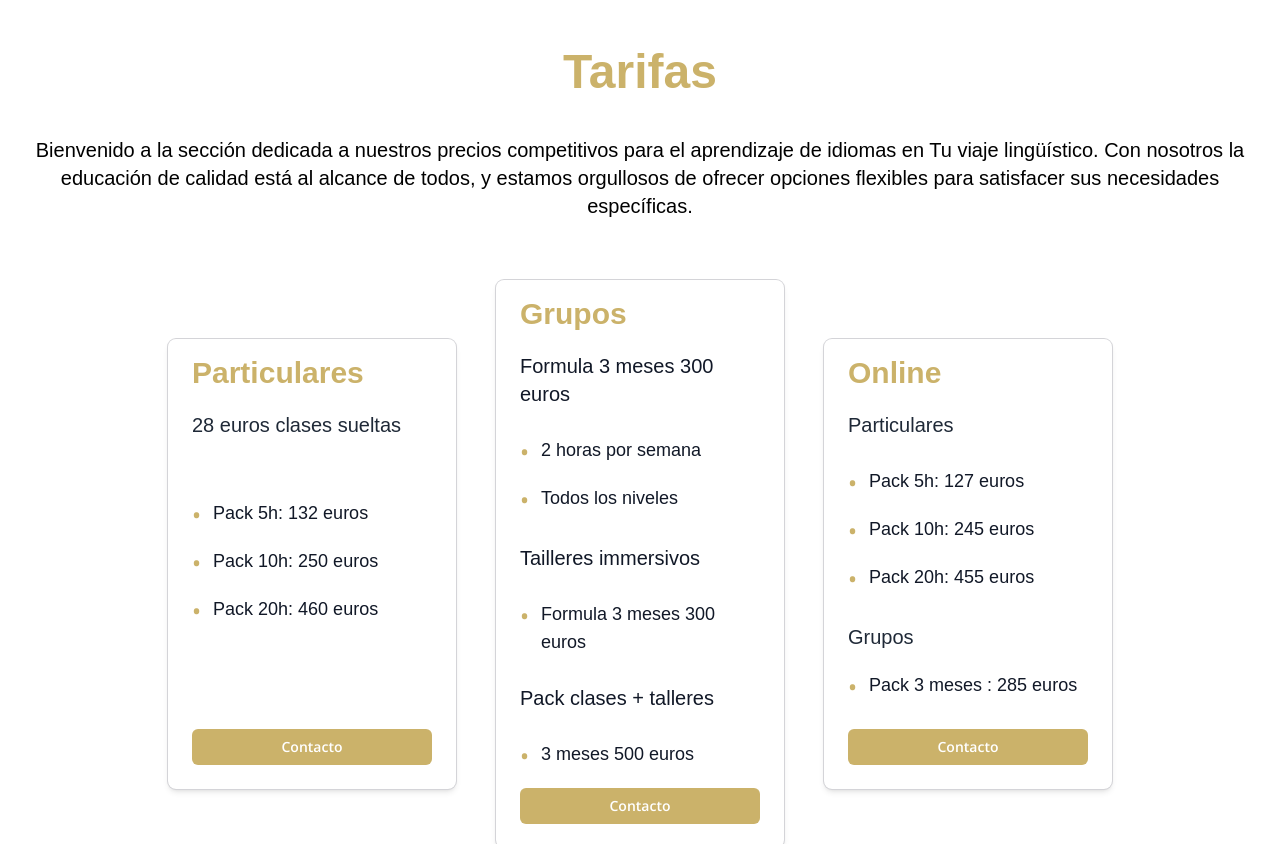
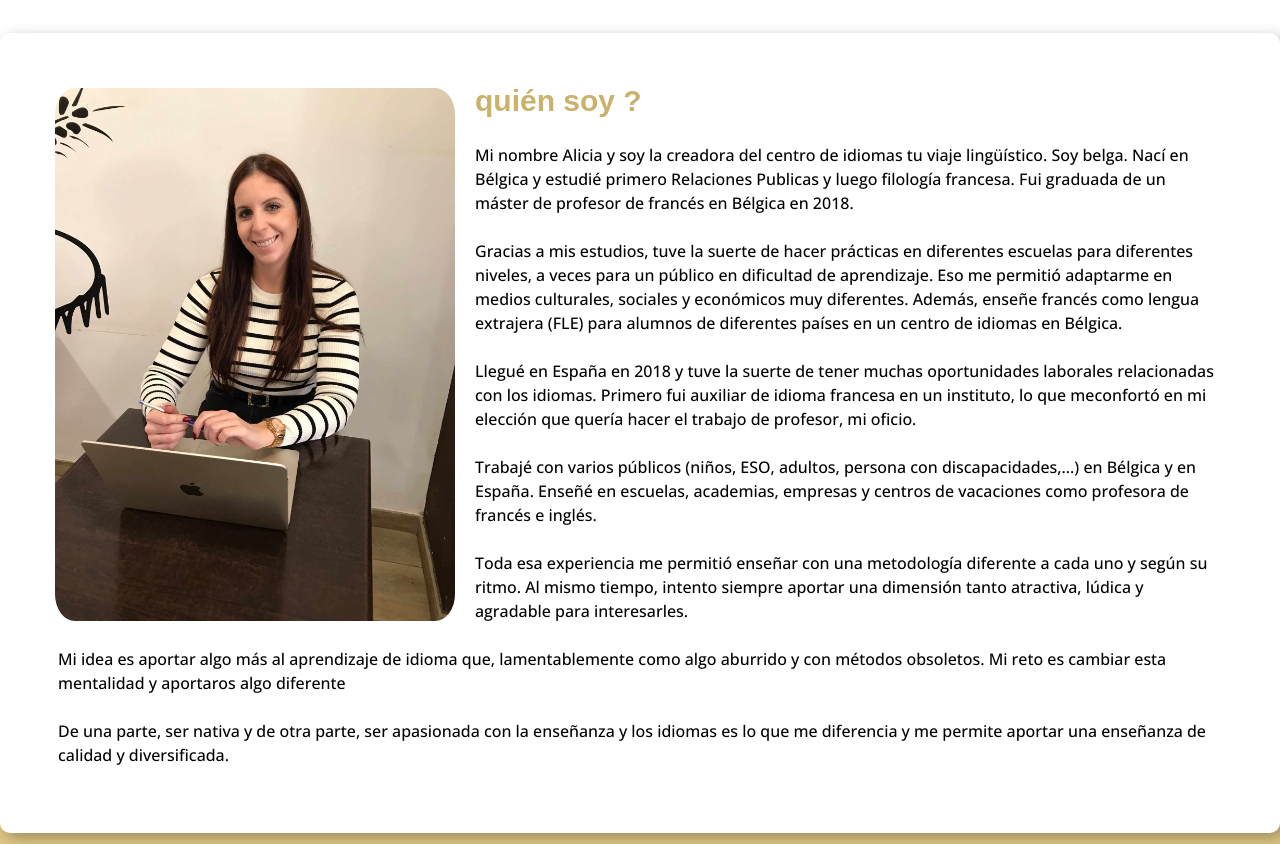
Before and after one commit to DidrichtGaetan/Tailwind, a website built with Vite: page index.html in a window 1280 px wide. Shown: the part 3940-4784 px from the top of the page. Built offline with nearby package versions, Linux system fonts and the light colour scheme; files whose address does not match are found by name; a web font is replaced by a local one.

Commit message:
section about

```diff
--- a/index.html
+++ b/index.html
@@ -227,8 +227,8 @@
               </p>
         </div>
 
-        <div class="container justify-center gap-4 px-4 pb-32 bg-white max-w- sm:max-w-full sm:grid sm:grid-cols-2 sm:px-20">
-                    <div class="grid grid-cols-1 gap-4 sm:grid-cols-2">
+        <div class="container justify-center gap-4 px-4 pb-32 bg-white max-w- sm:max-w-full sm:grid sm:grid-cols-2 sm:px-20 custom-margin">
+                    <div class="grid grid-cols-1 gap-4 pb-32 sm:grid-cols-2">
                         <img src="ressources/metodologia.jpg" alt="" class="object-cover max-w-lg h-12/12">
                     </div>
                     <div class="flex flex-wrap">
@@ -274,22 +274,57 @@
                         </div>
                     </div>
 
-                    <div class="flex justify-center mb-5 space-x-6 text-white">
+          </div>
 
-                      <a href="https://www.instagram.com/tuviajelinguistico/">
-                        <img src="ressources/fb.svg" alt="icône fb" class="w-6">
-                      </a>
+        </section>
 
-                      <a href="https://www.instagram.com/tuviajelinguistico/">
-                        <img src="ressources/instagram.svg" alt="icône instagram" class="w-6">
-                      </a>
+       <!-- a propos -->
+      <section id="contact" class="pb-48 bg-lite">
 
-                    </div>
-        </div>
+        <article class="bg-white container-about">
+            <img src="ressources/alicia.jpg" class="img-about">
+            <h3 class="mb-4 text-3xl font-extrabold title-font color-title-card">quién soy ?</h3>
+            <p class="p-2 mt-2 mb-2 ">
+              Mi nombre Alicia y soy la creadora del centro de idiomas tu viaje lingüístico.
+              Soy belga. Nací en Bélgica y estudié primero Relaciones Publicas y luego filología francesa.
+              Fui graduada de un máster de profesor de francés en Bélgica en 2018.
+            </p>
 
-    </section>
+            <p class="p-2 mb-2 ">
+              Gracias a mis estudios, tuve la suerte de hacer prácticas en diferentes escuelas para diferentes niveles, a veces para un público en dificultad de aprendizaje.
+              Eso me permitió adaptarme en medios culturales, sociales y económicos muy diferentes. Además, enseñe francés como lengua extrajera (FLE) para alumnos de diferentes países en un centro de idiomas en Bélgica.
+            </p>
 
-    <!-- Tarifs -->
+            <p class="p-2 mb-2 ">
+              Llegué en España en 2018 y tuve la suerte de tener muchas oportunidades laborales relacionadas con los idiomas. Primero fui auxiliar de idioma francesa en un instituto,
+              lo que meconfortó en mi elección que quería hacer el trabajo de profesor, mi oficio.
+            </p>
+
+            <p class="p-2 mb-2 ">
+              Trabajé con varios públicos (niños, ESO, adultos, persona con discapacidades,…) en Bélgica y en España. Enseñé en escuelas, academias,
+              empresas y centros de vacaciones como profesora de francés e inglés.
+            </p>
+
+            <p class="p-2 mb-2 ">
+              Toda esa experiencia me permitió enseñar con una metodología diferente a cada uno y según su ritmo.
+              Al mismo tiempo, intento siempre aportar una dimensión tanto atractiva, lúdica y agradable para interesarles.
+            </p>
+
+            <p class="p-2 mb-2 ">
+              Mi idea es aportar algo más al aprendizaje de idioma que, lamentablemente como algo aburrido y con métodos obsoletos.
+              Mi reto es cambiar esta mentalidad y aportaros algo diferente
+            </p>
+
+            <p class="p-2 mb-2 ">
+              De una parte, ser nativa y de otra parte, ser apasionada con la enseñanza y los idiomas es lo que me
+              diferencia y me permite aportar una enseñanza de calidad y diversificada.
+            </p>
+
+        </article>
+
+      </section>
+
+     <!-- Tarifs -->
 
       <section id="Tarifas" class="pb-24 bg-white md:pb-20">
 
@@ -306,7 +341,7 @@
             class="flex flex-col flex-wrap items-center justify-center mt-10 space-x-0 md:space-x-10 md:flex-row"
           >
             <div
-              class="flex flex-col max-w-sm min-h-[450px] shadow-md  ring-1 ring-zinc-300 w-72 h-full border border-gray-200 rounded-lg mt-5 px-6 py-4 text-left"
+              class="flex flex-col max-w-sm min-h-[450px] shadow-md  ring-1 ring-zinc-300 w-72 h-full border border-gray-200 rounded-lg mt-5 px-6 py-4 text-left mb-10"
             >
               <div class="mb-5">
                 <h2 class="text-3xl font-extrabold title-font text-color-a">Particulares</h2>
@@ -338,7 +373,7 @@
             </div>
 
             <div
-              class="flex flex-col max-w-sm min-h-[450px] shadow-md  ring-1 ring-zinc-300 w-72 h-full border border-gray-200 rounded-lg mt-5 px-6 py-4 text-left"
+              class="flex flex-col max-w-sm min-h-[450px] shadow-md  ring-1 ring-zinc-300 w-72 h-full border border-gray-200 rounded-lg mt-5 px-6 py-4 text-left mb-10"
             >
             <div class="mb-5">
               <h2 class="text-3xl font-extrabold title-font text-color-a">Grupos</h2>
@@ -386,7 +421,7 @@
           </div>
 
             <div
-              class="flex flex-col max-w-xs min-h-[450px] shadow-md  ring-1 ring-zinc-300 w-72 h-full border border-gray-200 rounded-lg mt-5 px-6 py-4 text-left"
+              class="flex flex-col max-w-xs min-h-[450px] shadow-md  ring-1 ring-zinc-300 w-72 h-full border border-gray-200 rounded-lg mt-5 px-6 py-4 text-left mb-10"
             >
             <div class="mb-5">
               <h2 class="text-3xl font-extrabold title-font text-color-a">Online</h2>
--- a/style.css
+++ b/style.css
@@ -127,6 +127,38 @@ body {
     flex-direction: column;
 }
 
+.custom-margin {
+    margin-bottom: 200px;
+}
+
+
+.img-about {
+    width: 400px;
+    object-fit: cover;
+    border-radius: 5%;
+    float: left;
+    shape-outside: margin-box;
+    margin: 5px 20px 5px 5px;
+}
+
+
+.container-about {
+    max-width: 1300px;
+    margin: 0 auto;
+    padding: 50px;
+    border-radius: 10px;
+    box-shadow: 5px 5px 15px rgba(0.3, 0.3, 0.3, 0.3);
+    margin-top: -200px; /* Ajustez cette valeur en fonction de votre mise en page */
+    position: relative;
+    z-index: 1;
+}
+
+
+.container-about::after {
+    content:"";
+    display: block;
+    clear: both;
+}
 
 
 .container-c {
@@ -217,6 +249,19 @@ body {
         box-shadow: 0 0 10px rgba(0, 0, 0, 0.3);
         margin-top: 120px;
         margin-bottom: 50px;
+    }
+
+    .container-about {
+        max-width: 1000px;
+        margin: 0 auto;
+        padding: 40px;
+        border-radius: 10px;
+        box-shadow: 5px 5px 15px rgba(0.3, 0.3, 0.3, 0.3);
+        margin-top: -200px;
+        position: relative;
+        z-index: 1;
+        margin-left: 20px;
+        margin-right: 20px;
     }
 
   }
```
Also changed, not shown: dist/anglais.html, dist/assets/alicia-73qj5obt.jpg (added), dist/assets/style-6MdFK29R.css (deleted), dist/assets/style-FCOrT8Fy.css (added), dist/clasesParticulares.html, dist/enEmpresas.html, dist/enGrupoReducido.html, dist/espagnol.html, dist/francais.html, dist/index.html, dist/online.html, dist/output.css, dist/traduccion.html, ressources/alicia.jpg (added).
